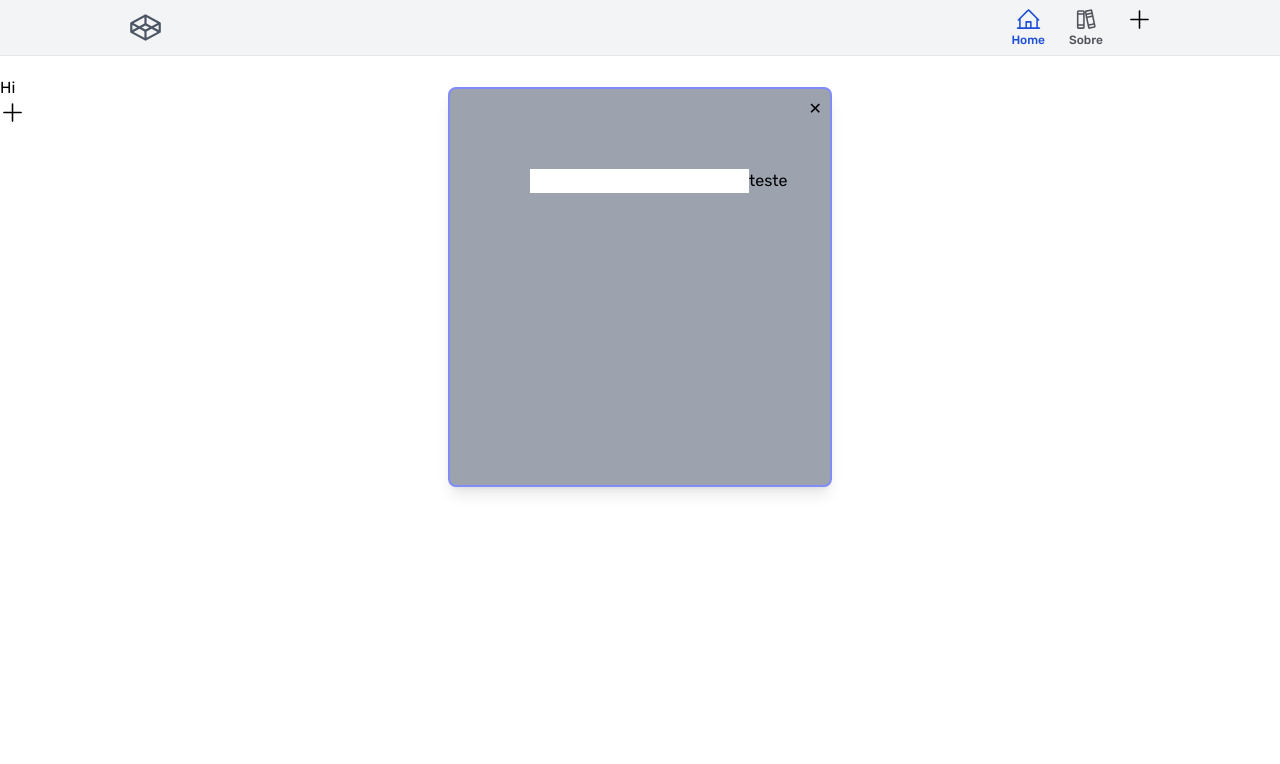
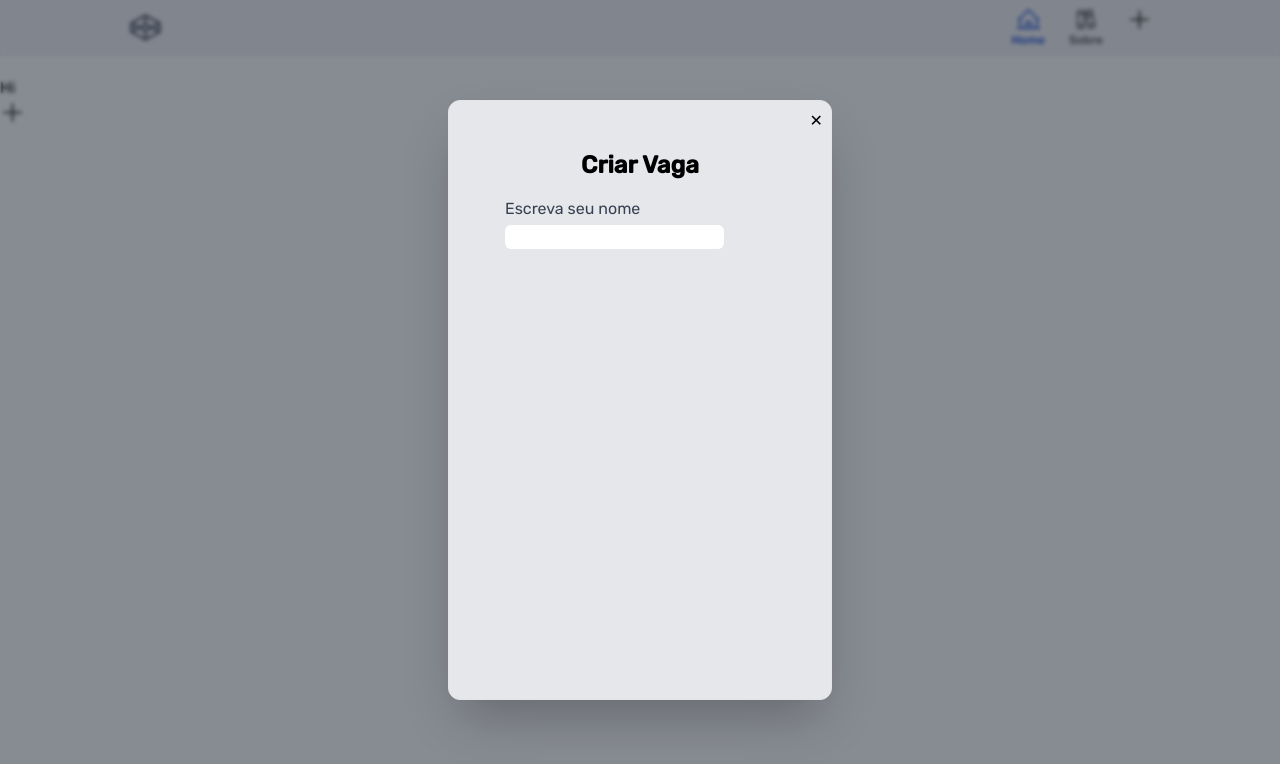
Before and after one commit to eliascoding365/TCC_Etec, a Next.js app: page / in a window 1280 px wide. Both pictures are taken after a click on the button 1139 px from the left and 19 px from the top of the page. Shown: the top 764 px of the page. Built offline with nearby package versions, Linux system fonts and the light colour scheme.

Commit message:
Created modal (3)

```diff
--- a/package.json
+++ b/package.json
@@ -9,6 +9,9 @@
     "lint": "next lint"
   },
   "dependencies": {
+    "@emotion/react": "^11.11.4",
+    "@emotion/styled": "^11.11.0",
+    "@mui/material": "^5.15.13",
     "@prisma/client": "5.11.0",
     "classnames": "^2.5.1",
     "next": "14.1.3",
--- a/src/app/components/CreateVagaButton/CreateVagaButton.tsx
+++ b/src/app/components/CreateVagaButton/CreateVagaButton.tsx
@@ -1,11 +1,12 @@
 'use client'
-import React, { useState } from 'react'
+import React, { useEffect, useRef, useState } from 'react'
 import { PiPlus } from "react-icons/pi";
 import style from './CreaateVagaButton.module.css'
 
 
 const CreateVagaButton = () => {
   const [isOpen, setIsOpen] = useState(false);
+  const modalRef = useRef(null);
 
   const openModal = () => {
     setIsOpen(true);
@@ -14,6 +15,24 @@ const CreateVagaButton = () => {
   const closeModal = () => {
     setIsOpen(false);
   };
+
+  useEffect(() => {
+    const handleClickOutside = (event: { target: any; }) => {
+      if (modalRef.current && !modalRef.current.contains(event.target)) {
+        closeModal();
+      }
+    };
+
+    if (isOpen) {
+      document.addEventListener('mousedown', handleClickOutside);
+    } else {
+      document.removeEventListener('mousedown', handleClickOutside);
+    }
+
+    return () => {
+      document.removeEventListener('mousedown', handleClickOutside);
+    };
+  }, [isOpen]);
 
 
   return (
@@ -27,19 +46,29 @@ const CreateVagaButton = () => {
         </button>
       </div>
       {isOpen && (
-        <div className='
-        className="grid grid-cols-3 grid-rows-3 w-96 h-1/2
-        fixed top-1/3 left-1/2 transform -translate-x-1/2
-        -translate-y-1/2 p-20 bg-gray-400 border-2 mt-5
-        rounded-lg shadow-lg border-indigo-400
+        <div className="
+          flex items-center justify-center
+          w-full h-full
+          bg-gray-900 bg-opacity-50
+          backdrop-blur-xs absolute inset-0 z-50
 
+          ">
+          <div ref={modalRef} className='
+            flex flex-col absolute
+            w-96 h-128 pt-12 m-20 overflow-y-auto
+            bg-gray-200 rounded-xl shadow-2xl
+            border border-zinc-200
         ' >
-          <button type="button" className="btn btn-sm btn-circle btn-ghost absolute right-2 top-2" onClick={closeModal}>✕</button>
-          <form className='flex' method="dialog">
-            <input type="text" />
-            {/* if there is a button in form, it will close the modal */}
-            <p>teste</p>
-          </form>
+            <button type="button" className="btn btn-sm btn-circle btn-ghost absolute right-2 top-2" onClick={closeModal}>✕</button>
+            <h2 className="flex justify-center text-2xl font-bold mb-4">Criar Vaga</h2>
+            <form className='flex flex-col' method="dialog">
+              <p className="flex items-center pl-14 mb-1 text-gray-700">Escreva seu nome</p>
+              <div className='flex items-center pl-14'>
+                <input className='rounded-md'type="text" />
+              </div>
+            </form>
+
+          </div>
         </div>
       )}
 
@@ -49,3 +78,7 @@ const CreateVagaButton = () => {
 }
 
 export default CreateVagaButton
+
+function handler(this: Document, ev: MouseEvent) {
+  throw new Error('Function not implemented.');
+}
--- a/src/app/page.tsx
+++ b/src/app/page.tsx
@@ -2,7 +2,7 @@ import CreateVagaButton from "./components/CreateVagaButton/CreateVagaButton";
 
 export default function Home() {
   return (
-    <main >
+    <main className='w-full'>
       <h1>Hi</h1>
       <CreateVagaButton
       />
--- a/tailwind.config.ts
+++ b/tailwind.config.ts
@@ -12,13 +12,22 @@ const config: Config = {
         "gradient-radial": "radial-gradient(var(--tw-gradient-stops))",
         "gradient-conic":
           "conic-gradient(from 180deg at 50% 50%, var(--tw-gradient-stops))",
+        },
+        gridTemplateColumns: {
+        '3': 'repeat(3, minmax(0, 1fr))',
       },
-    },
-      gridTemplateColumns: {
-        '3': 'repeat(3, minmax(0, 1fr))',
-    },
       gridTemplateRows: {
         '3': 'repeat(3, minmax(0, 1fr))',
+      },
+      backdropBlur: {
+        xs: '2px',
+      },
+      height: {
+        '128': '600px',
+      },
+      widht: {
+        '350': '350px'
+      }
     },
   },
   plugins: [],
```
Also changed, not shown: 1 other file (tests, documents, lock files or other folders).
